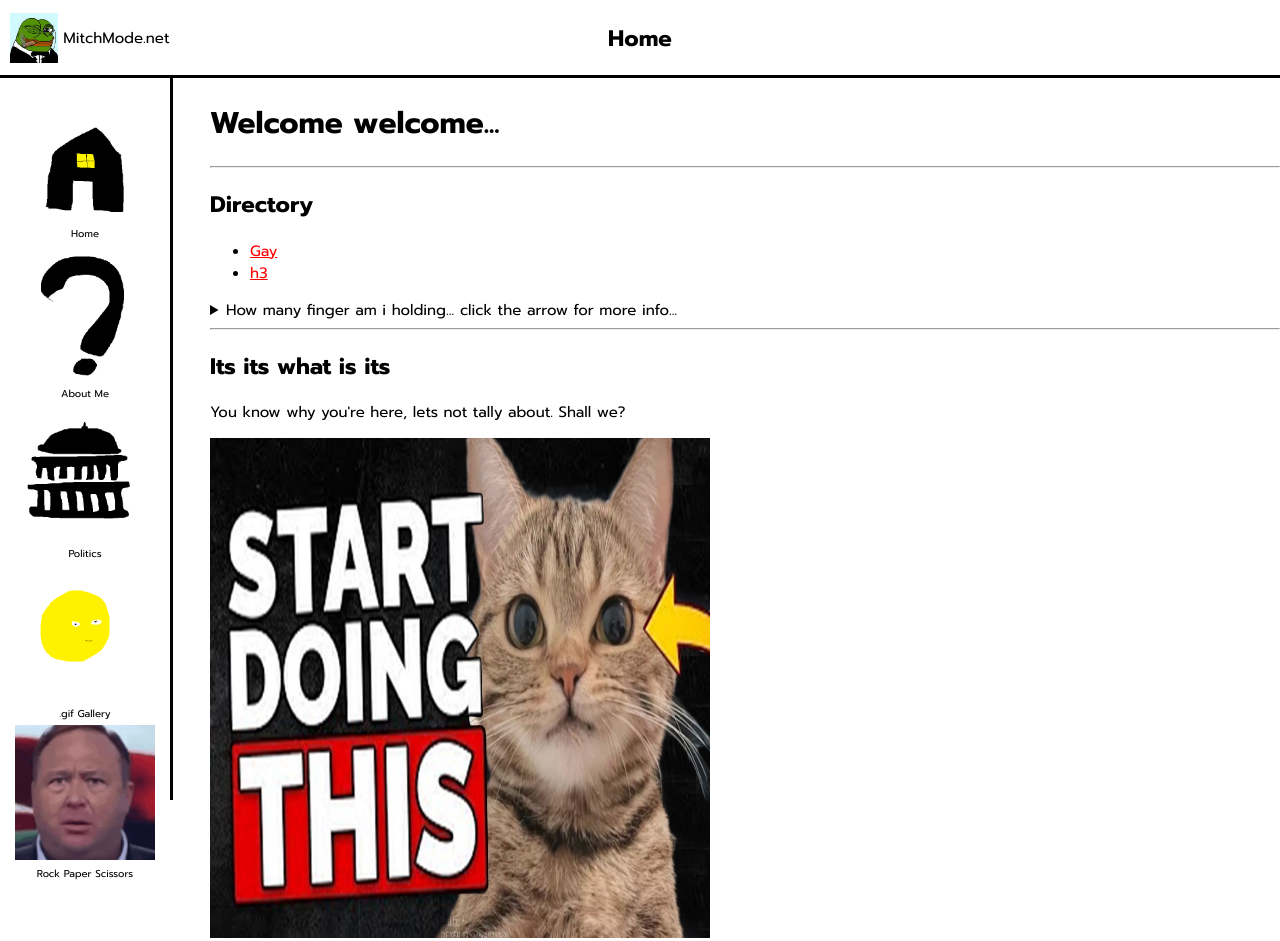
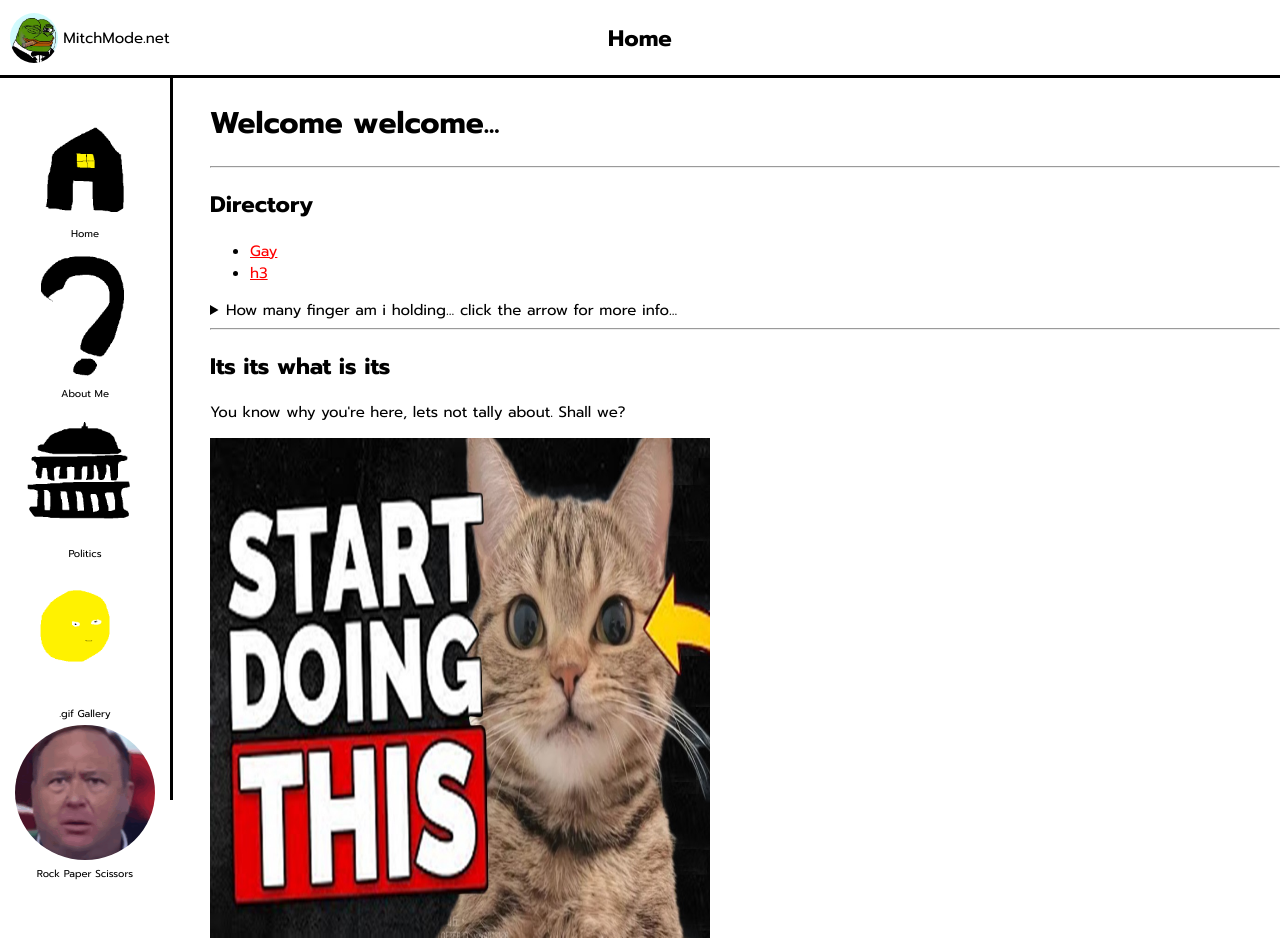
Before and after one commit to amitch747/WebDevRepo, a plain HTML site: page index.html in a window 1280 px wide. Shown: the top 941 px of the page. Drawn offline with Linux system fonts and the light colour scheme.

Commit message:
Circle logo so sick

```diff
--- a/styles/header.css
+++ b/styles/header.css
@@ -11,7 +11,9 @@
     height: 75px;
 }
 
-
+.logo {
+    border-radius: 50%;
+}
 
 .header-logo {
     display: flex;
@@ -19,6 +21,7 @@
     gap:5px;
     width: 70px;
     margin-left: 10px;
+
 }
 
 .header-title {
--- a/styles/sidebar.css
+++ b/styles/sidebar.css
@@ -26,6 +26,8 @@
     height: 135px;
     margin-top: 10px;
     margin-bottom: 0px;
+    border-radius: 50%;
+    object-fit: cover;
 }
 
 .sidebar-link div {
```
